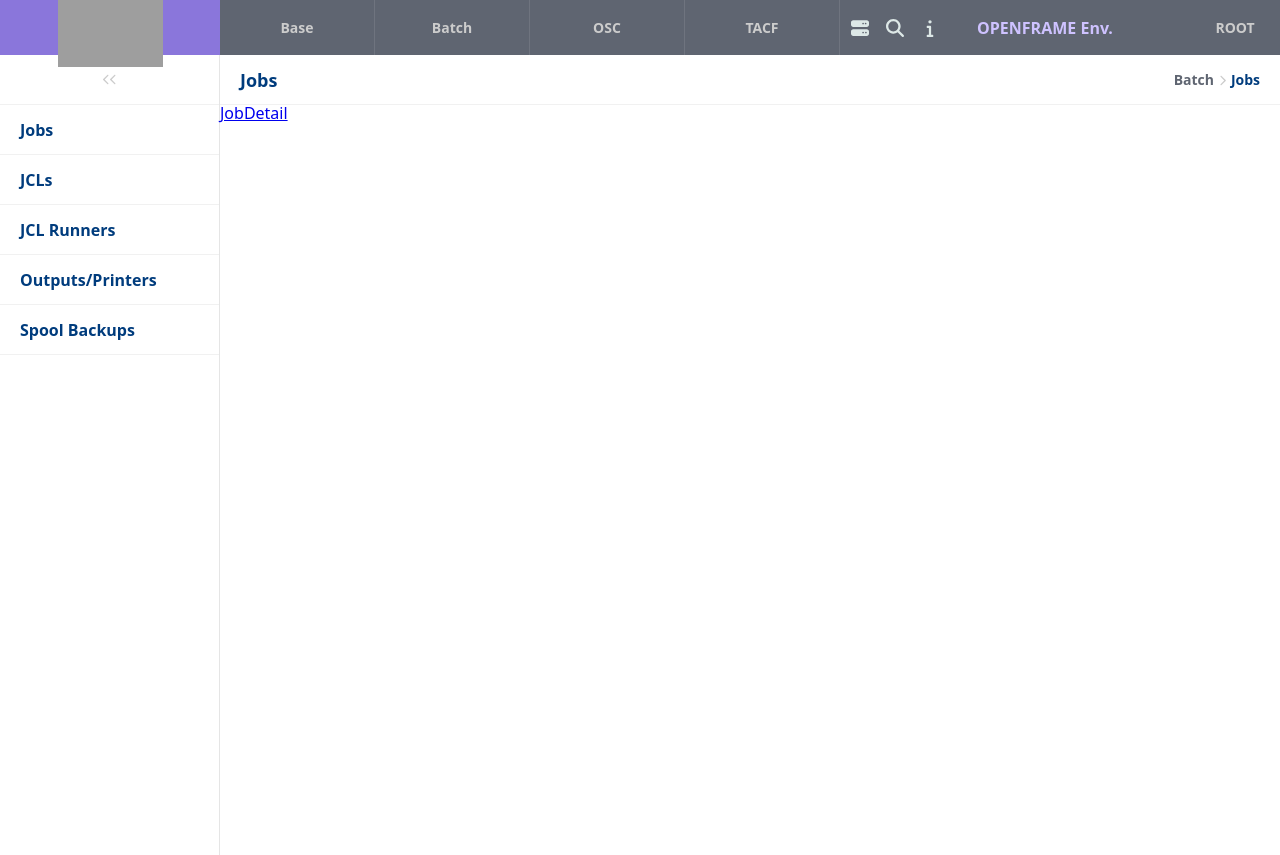
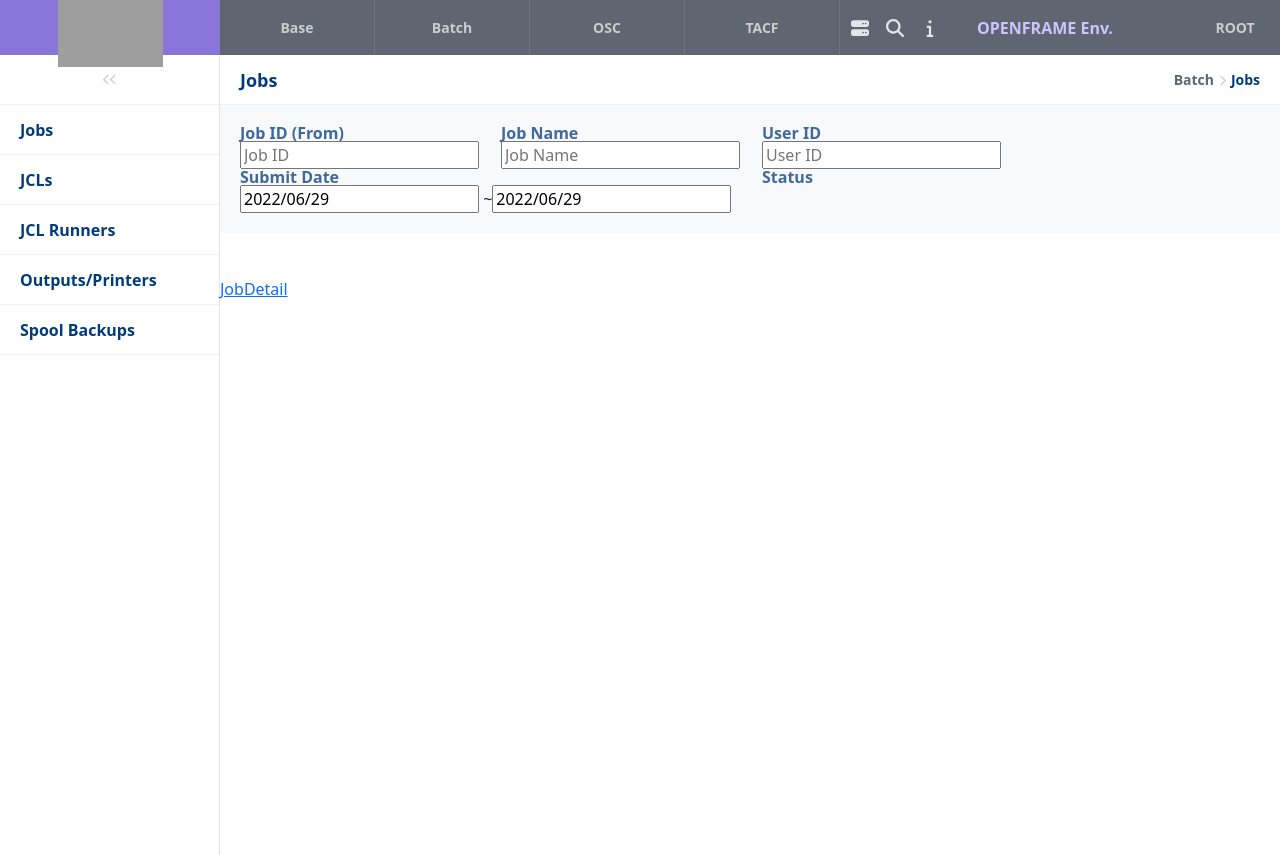
Before and after one commit to alwaysGPS/OFTanager, a React (Create React App) app: page / in a window 1280 px wide. Shown: the top 855 px of the page. Built offline with nearby package versions, Linux system fonts and the light colour scheme.

Commit message:
Feat(Jobs): Add Search condition 기능 추가

```diff
--- a/src/pages/batch/Jobs.js
+++ b/src/pages/batch/Jobs.js
@@ -1,20 +1,181 @@
-import { Link } from "react-router-dom";
+import { Link, Route } from "react-router-dom";
+import { useState } from "react";
 import styled from "styled-components";
 import SubMenu from "../../components/common/SubMenu";
 import TitleBar from "../../components/common/TitleBar";
 
-const Container = styled.div`
+// react-bootstrap
+import Row from 'react-bootstrap/Row'
+import Col from 'react-bootstrap/Col'
+import Container from 'react-bootstrap/Container'
+import 'bootstrap/dist/css/bootstrap.min.css'
+
+// DatePicker
+import DatePicker from "react-datepicker";
+import "react-datepicker/dist/react-datepicker.css"
+
+const OutterContainer = styled.div`
   display: flex;
   flex-direction: column;
   width: calc(100vw - 220px);
+  height: 100vh;
 `;
+
+const StyledContainer = styled(Container)`
+  background-color: rgb(247, 249, 251);
+  /* flex-wrap: nowrap; */
+  max-width: 100%;
+  padding : 20px;
+
+  .Row {
+    margin : 5px;
+  }
+
+  .Col {
+    min-width: 250px;
+    /*
+    height: 48px;
+    display: flex;
+    flex-direction: column;
+    */
+  }
+
+  .scTitle {
+    color: #3f699d;
+    font-weight: bold;
+    }
+
+  .DatePickerComponent {
+    width: 110px;
+  }
+`;
+
+const DatePickerComponent = () => {
+  const [startDate, setStartDate] = useState(new Date());
+  return (
+    <DatePicker
+      dateFormat="yyyy/MM/dd"
+      selected={startDate}
+      onChange={(date) => setStartDate(date)}
+    />
+  );
+};
+
+
+function SerchCondition() {
+  return (
+    <StyledContainer>
+      <Row lg={4}>
+        <Col className="col-2">
+          <span className="scTitle">Job ID (From)</span><br/>
+          <input type="text" placeholder="Job ID" id="jobId" />
+        </Col>
+        <Col className="col-2">
+          <span className="scTitle">Job Name</span><br/>
+          <input type="text" placeholder="Job Name" id="jobName" />
+        </Col>
+        <Col className="col-2">
+          <span className="scTitle">User ID</span><br/>
+          <input type="text" placeholder="User ID" id="userId" />
+        </Col>
+      </Row>
+      <Row lg={2}>
+        <Col className="col-2">
+          <span className="scTitle">Submit Date</span><br/>
+          <DatePickerComponent></DatePickerComponent> ~
+          <DatePickerComponent></DatePickerComponent>
+        </Col>
+        <Col>
+          <span className="scTitle">Status</span><br/>
+          {/* <CheckboxLabels></CheckboxLabels> */}
+        </Col>
+      </Row>
+    </StyledContainer>
+  );
+}
+
+function CheckboxLabels() {
+  const checkBoxList = [
+    {id : "1", name : "Working"}
+    , {id : "2", name : "Done"}
+    , {id : "3", name : "Error"}
+    , {id : "4", name : "Flush"}
+    , {id : "5", name : "Start"}
+    , {id : "6", name : "Hold"}
+    , {id : "7", name : "Suspend"}
+    , {id : "8", name : "Stop"} ];
+  };
+//     const [isCheckAll, setIsCheckAll] = useState(false);
+//     const [isCheck, setIsCheck] = useState([]);
+//     const [list, setList] = useState([]);
+
+//     useEffect(() => {
+//       setList(Catalogues);
+//     }, [list]);
+
+//     const handleSelectAll = e => {
+//       setIsCheckAll(!isCheckAll);
+//       setIsCheck(list.map(li => li.id));
+//       if (isCheckAll) {
+//         setIsCheck([]);
+//       }
+//     };
+
+//     const handleClick = e => {
+//       const { id, checked } = e.target;
+//       setIsCheck([...isCheck, id]);
+//       if (!checked) {
+//         setIsCheck(isCheck.filter(item => item !== id));
+//       }
+//     };
+
+
+//     const catalog = list.map(({ id, name }) => {
+//       return (
+//         <>
+//           <Checkbox
+//             key={id}
+//             type="checkbox"
+//             name={name}
+//             id={id}
+//             handleClick={handleClick}
+//             isChecked={isCheck.includes(id)}
+//           />
+//           {name}
+//         </>
+//       );
+//     });
+
+//     return (
+//       <div>
+//         <Checkbox
+//           type="checkbox"
+//           name="selectAll"
+//           id="selectAll"
+//           handleClick={handleSelectAll}
+//           isChecked={isCheckAll}
+//         />
+//         Select All
+//         {catalog}
+//       </div>
+//     );
+//   };
+
+
+
+
 
 function Jobs({ title }) {
   return (
-    <Container>
+    <OutterContainer>
       <TitleBar title={title} />
+      <SerchCondition>
+
+      </SerchCondition>
+
+      <br/><br/><br/>
       <Link to={`/batch/jobs/detail`}>JobDetail</Link>
-    </Container>
+    </OutterContainer>
   );
 }
 
```
Also changed, not shown: package.json (+7 -0 lines), 1 other file (tests, documents, lock files or other folders).
